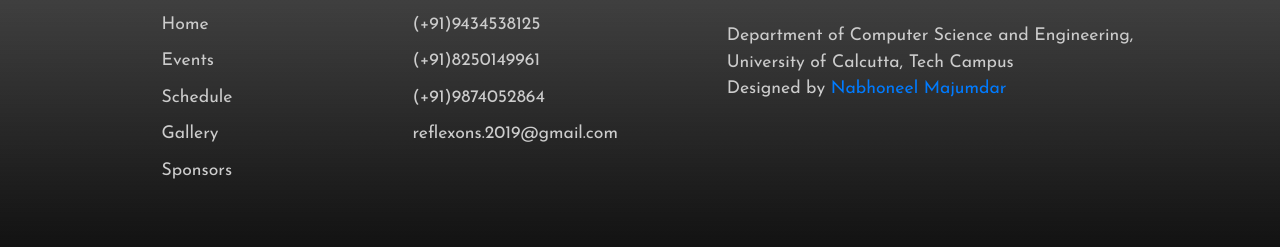
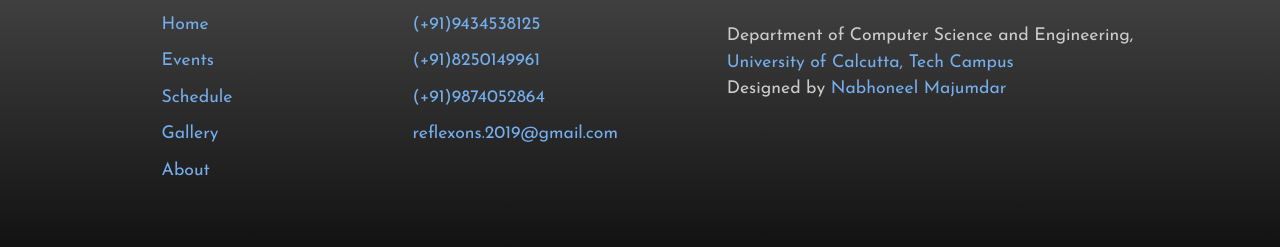
Before and after one commit to devrg/reflexons, a Gatsby site: page / in a window 1280 px wide. Shown: the part 3662-3909 px from the top of the page. Built offline with nearby package versions, Linux system fonts and the light colour scheme; Gatsby itself is replaced by a stand-in of ours.

Commit message:
created footer links

```diff
--- a/src/components/footer.js
+++ b/src/components/footer.js
@@ -1,4 +1,5 @@
 import React from "react";
+import { Link } from "gatsby";
 
 import "./footer.scss";
 
@@ -7,20 +8,56 @@ const Footer = () => (
     <div className="pages-list">
       <div className="list-head">Reflexon Contents</div>
       <ul>
-        <li>Home</li>
-        <li>Events</li>
-        <li>Schedule</li>
-        <li>Gallery</li>
-        <li>Sponsors</li>
+        <li>
+          <Link to="/" className="sky-blue-link">
+            Home
+          </Link>
+        </li>
+        <li>
+          <Link to="/#section-2" className="sky-blue-link">
+            Events
+          </Link>
+        </li>
+        <li>
+          <Link to="/#section-3" className="sky-blue-link">
+            Schedule
+          </Link>
+        </li>
+        <li>
+          <Link to="/gallery" className="sky-blue-link">
+            Gallery
+          </Link>
+        </li>
+        <li>
+          <Link to="/about" className="sky-blue-link">
+            About
+          </Link>
+        </li>
       </ul>
     </div>
     <div className="contact-us">
       <div className="list-head">Contact Us</div>
       <ul>
-        <li>(+91)9434538125</li>
-        <li>(+91)8250149961</li>
-        <li>(+91)9874052864</li>
-        <li>reflexons.2019@gmail.com</li>
+        <li>
+          <a href="tel:+919434538125" className="sky-blue-link">
+            (+91)9434538125
+          </a>
+        </li>
+        <li>
+          <a href="tel:+918250149961" className="sky-blue-link">
+            (+91)8250149961
+          </a>
+        </li>
+        <li>
+          <a href="tel:+919874052864" className="sky-blue-link">
+            (+91)9874052864
+          </a>
+        </li>
+        <li>
+          <a href="mailto:reflexons.2019@gmail.com" className="sky-blue-link">
+            reflexons.2019@gmail.com
+          </a>
+        </li>
       </ul>
     </div>
     <div className="info">
@@ -28,9 +65,14 @@ const Footer = () => (
       <br />
       Department of Computer Science and Engineering,
       <br />
-      University of Calcutta, Tech Campus
+      <Link to="/#section-4" className="sky-blue-link">
+        University of Calcutta, Tech Campus
+      </Link>
       <br />
-      Designed by <a href="https://www.nparchments.com">Nabhoneel Majumdar</a>
+      Designed by{" "}
+      <a href="https://www.nparchments.com" className="sky-blue-link">
+        Nabhoneel Majumdar
+      </a>
     </div>
   </footer>
 );
--- a/src/components/footer.scss
+++ b/src/components/footer.scss
@@ -3,9 +3,13 @@ $mediaTabletWidth: 960px;
 $mediaStdMobileWidth: 700px;
 $mediaMinWidth: 480px;
 
+.sky-blue-link {
+  color: #75aeec !important;
+}
+
 footer {
-  font-family: "Josefin Sans", -apple-system, BlinkMacSystemFont, "Segoe UI", Roboto,
-    Oxygen-Sans, Ubuntu, Cantarell, "Helvetica Neue", sans-serif;
+  font-family: "Josefin Sans", -apple-system, BlinkMacSystemFont, "Segoe UI",
+    Roboto, Oxygen-Sans, Ubuntu, Cantarell, "Helvetica Neue", sans-serif;
   font-size: 1.1rem;
   padding: 4em;
   z-index: 10;
```
